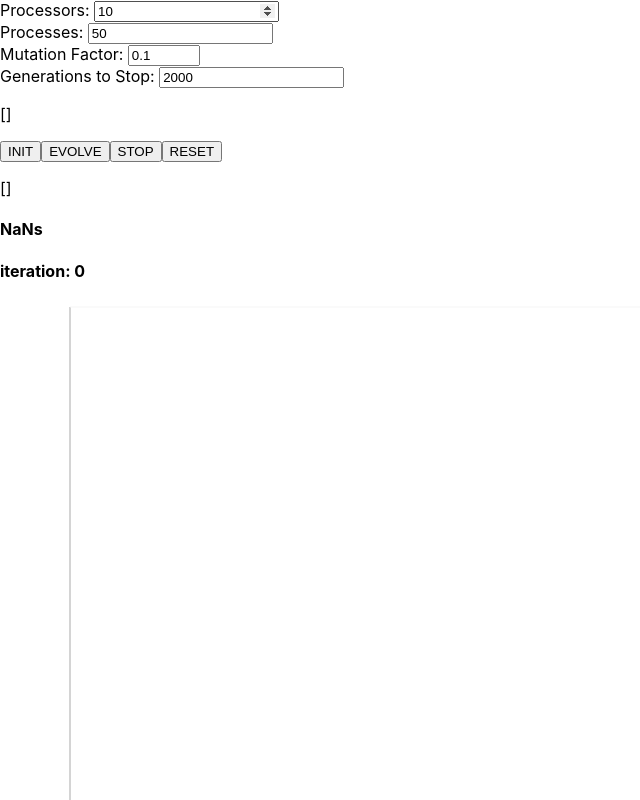
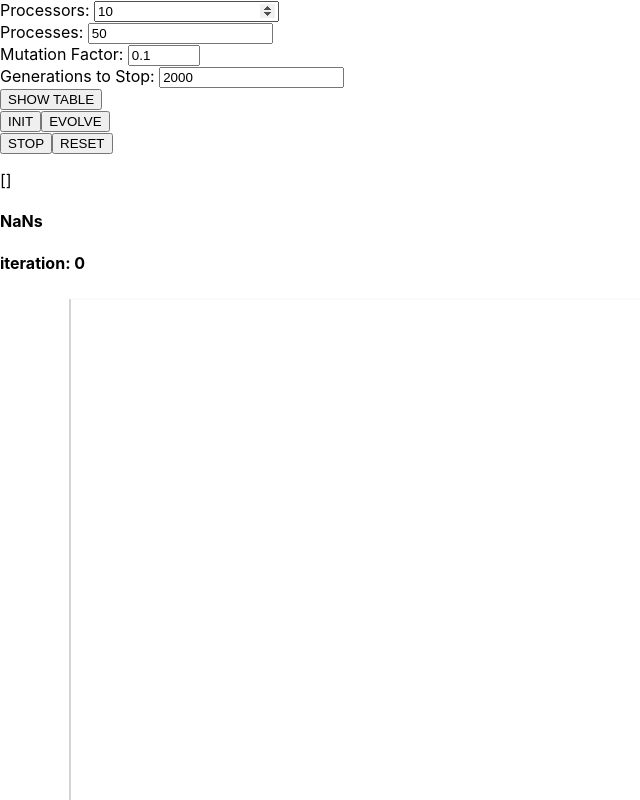
Before and after one commit to Bar-Maz/react-genetic-algorithm, a React (Create React App) app: page / in a window 1280 px wide. Shown: the top 800 px of the page, without its empty margins (0-640 px from the left). Built offline with nearby package versions, Linux system fonts and the light colour scheme.

Commit message:
Added a proper table and show/hide button

```diff
--- a/src/App.js
+++ b/src/App.js
@@ -33,6 +33,7 @@ const initialState = {
     processorsCount: 10,
     mutationFactor: 0.1,
     gensToStop: 2000,
+    showTable: false,
 };
 class App extends React.Component {
     constructor(props) {
@@ -51,6 +52,7 @@ class App extends React.Component {
                 processorsCount: this.state.processorsCount,
                 mutationFactor: this.state.mutationFactor,
                 gensToStop: this.state.gensToStop,
+                showTable: this.state.showTable,
                 table: resetTable
                     ? seed(
                           this.state.processesCount,
@@ -183,6 +185,12 @@ class App extends React.Component {
         this.setState({ stop: true });
     };
 
+    toggleTable = () => {
+        this.setState((prevState) => ({
+            showTable: !prevState.showTable,
+        }));
+    };
+
     reset = () => this.init(false);
 
     labelProcessors = (processors) =>
@@ -192,23 +200,28 @@ class App extends React.Component {
         return (
             <div>
                 <label for="processors">Processors: </label>
-                <input id={"processors"}
+                <input
+                    id={"processors"}
                     value={this.state.processorsCount}
                     onChange={this.setProcessorsCount}
                     type="number"
                     min="0"
                     disabled={!this.state.stop}
-                /><br/>
+                />
+                <br />
                 <label for="processes">Processes: </label>
-                <input id={"processes"}
+                <input
+                    id={"processes"}
                     value={this.state.processesCount}
                     onChange={this.setProcessesCount}
                     type="number"
                     min="0"
                     disabled={!this.state.stop}
-                /><br/>
+                />
+                <br />
                 <label for="mutationFactor">Mutation Factor: </label>
-                <input id={"mutationFactor"}
+                <input
+                    id={"mutationFactor"}
                     value={this.state.mutationFactor}
                     onChange={this.setMutationFactor}
                     type="number"
@@ -216,18 +229,39 @@ class App extends React.Component {
                     min="0"
                     max="1"
                     disabled={!this.state.stop}
-                /><br/>
+                />
+                <br />
                 <label for="gensToStop">Generations to Stop: </label>
-                <input id={"gensToStop"}
+                <input
+                    id={"gensToStop"}
                     value={this.state.gensToStop}
                     onChange={this.setGensToStop}
                     type="number"
                     min="0"
                     disabled={!this.state.stop}
-                /><br/>
-                <p>{JSON.stringify(this.state.table)}</p>
+                />
+                <br />
+                <button onClick={this.toggleTable}>
+                    {this.state.showTable ? "HIDE TABLE" : "SHOW TABLE"}
+                </button>
+                <br />
+                {this.state.showTable ? (
+                    <table>
+                        <tbody>
+                            {this.state.table.map((row, i) => (
+                                <tr>
+                                    <td>{"P" + i}</td>
+                                    {row.map((cell) => (
+                                        <td>{cell}</td>
+                                    ))}
+                                </tr>
+                            ))}
+                        </tbody>
+                    </table>
+                ) : null}
                 <button onClick={this.init}>INIT</button>
                 <button onClick={this.startEvolution}>EVOLVE</button>
+                <br />
                 <button onClick={this.stopEvolution}>STOP</button>
                 <button onClick={this.reset}>RESET</button>
                 <p>{JSON.stringify(this.state.best)}</p>
```
